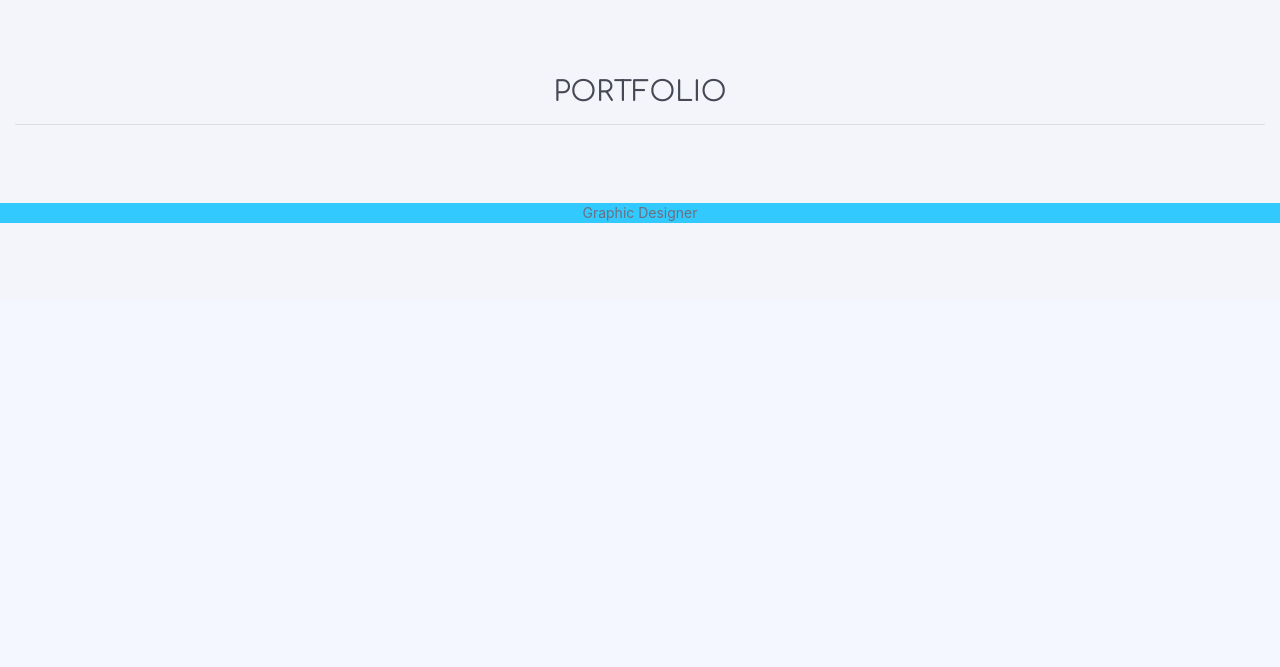
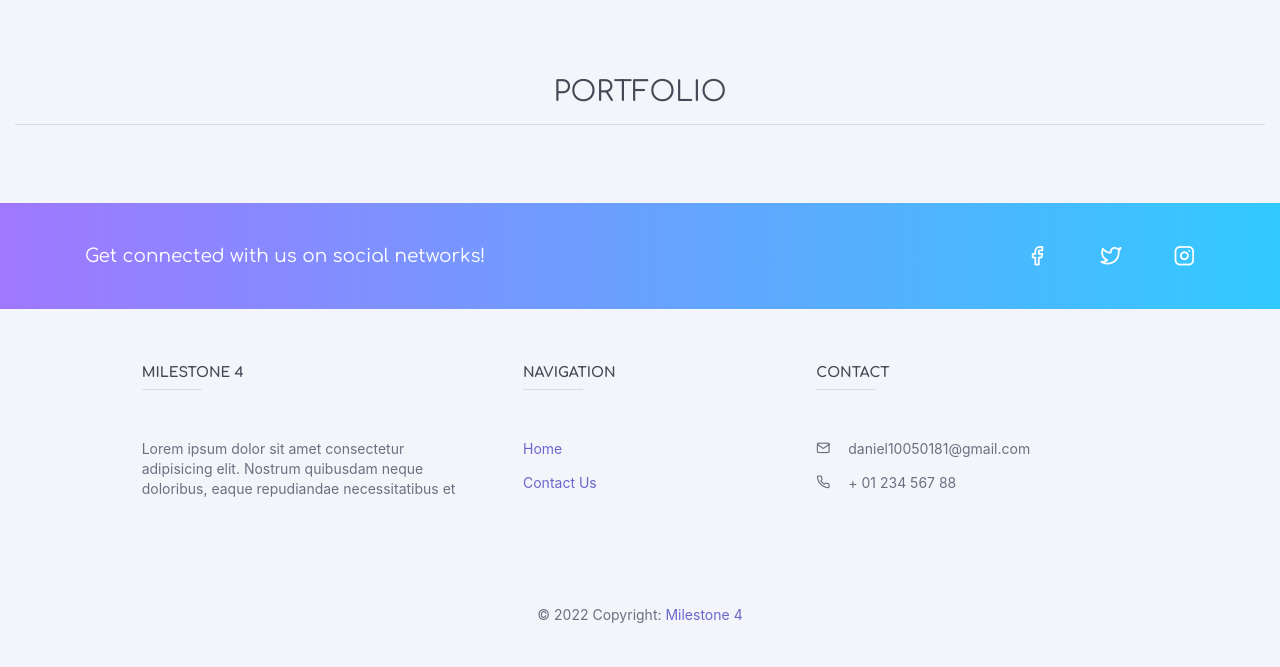
Before and after one commit to DanielCherman/milestone_4_code_institute, a Django app: page / in a window 1280 px wide. Shown: the part 500-1167 px from the top of the page. Before the commit the page ends 723 px from the top, so only its background shows below. Run offline with Django 4.2, Linux system fonts and the light colour scheme; data that the repository does not hold is empty; some libraries are stand-ins or nearby versions; some web fonts are replaced.

Commit message:
📏 layout fixes
Date:      Tue Jan 25 01:58:09 2022 +0200

```diff
--- a/templates/Landingbase.html
+++ b/templates/Landingbase.html
@@ -6,11 +6,6 @@
     <meta http-equiv="Content-Type" content="text/html; charset=UTF-8">
     <meta http-equiv="X-UA-Compatible" content="IE=edge">
     <meta name="viewport" content="width=device-width, initial-scale=1.0, user-scalable=0, minimal-ui">
-    <meta name="description"
-          content="Chameleon Admin is a modern Bootstrap 4 webapp &amp; admin dashboard html template with a large number of components, elegant design, clean and organized code.">
-    <meta name="keywords"
-          content="admin template, Chameleon admin template, dashboard template, gradient admin template, responsive admin template, webapp, eCommerce dashboard, analytic dashboard">
-    <meta name="author" content="ThemeSelect">
     <title>G-D</title>
     {% include 'css.html' %}
 </head>
@@ -28,7 +23,7 @@
         <ul class="nav navbar-nav flex-row d-flex justify-content-center">
             <li class="nav-item mobile-menu d-md-none mr-auto"><a class="nav-link nav-menu-main menu-toggle hidden-xs"
                                                                   href="#"><i class="ft-menu font-large-1"></i></a></li>
-            <li class="nav-item"><a class="navbar-brand" href="index.html">
+            <li class="nav-item"><a class="navbar-brand" href="{% url 'core:Home' %}">
                 <h5 class="brand-text">Graphic Designer</h5>
             </a></li>
             <li class="nav-item d-md-none"><a class="nav-link open-navbar-container" data-toggle="collapse"
--- a/templates/account/login.html
+++ b/templates/account/login.html
@@ -34,9 +34,6 @@
                     <div class="col-lg-4 col-md-6 col-10 box-shadow-2 p-0">
                         <div class="card border-grey border-lighten-3 px-1 py-1 m-0">
                             <div class="card-header border-0">
-                                <div class="text-center mb-1">
-                                    <img src="app-assets/images/logo/logo.png" alt="Logo">
-                                </div>
                                 <div class="font-large-1  text-center">
                                     Member Login
                                 </div>
--- a/templates/account/password_reset_from_key.html
+++ b/templates/account/password_reset_from_key.html
@@ -34,9 +34,6 @@
                     <div class="col-lg-4 col-md-6 col-10 box-shadow-2 p-0">
                         <div class="card border-grey border-lighten-3 px-1 py-1 m-0">
                             <div class="card-header border-0">
-                                <div class="text-center mb-1">
-                                    <img src="app-assets/images/logo/logo.png" alt="Logo">
-                                </div>
                                 <div class="font-large-1  text-center">
                                     Member Login
                                 </div>
--- a/templates/account/password_reset_from_key_done.html
+++ b/templates/account/password_reset_from_key_done.html
@@ -34,9 +34,6 @@
                     <div class="col-lg-4 col-md-6 col-10 box-shadow-2 p-0">
                         <div class="card border-grey border-lighten-3 px-1 py-1 m-0">
                             <div class="card-header border-0">
-                                <div class="text-center mb-1">
-                                    <img src="app-assets/images/logo/logo.png" alt="Logo">
-                                </div>
                                 <div class="font-large-1  text-center">
                                     Password Reset
                                 </div>
--- a/templates/account/signup.html
+++ b/templates/account/signup.html
@@ -34,9 +34,6 @@
                     <div class="col-lg-4 col-md-6 col-10 box-shadow-2 p-0">
                         <div class="card border-grey border-lighten-3 px-1 py-1 m-0">
                             <div class="card-header border-0">
-                                <div class="text-center mb-1">
-                                    <img src="app-assets/images/logo/logo.png" alt="Logo">
-                                </div>
                                 <div class="font-large-1  text-center">
                                     Sign up
                                 </div>
--- a/templates/core/index.html
+++ b/templates/core/index.html
@@ -73,10 +73,6 @@
 
 
     <!-- ***** Footer Area Start ***** -->
-    <footer class="text-center p-50 clearfix bg-grey" style="background-color: #32cafe">
-        <!-- Foooter Text-->
-        <div class="copyright-text">
-            <p>Graphic Designer</p>
-        </div>
-    </footer>
+    {% include 'footer.html' %}
+
 {% endblock %}
--- /dev/null
+++ b/templates/footer.html
@@ -0,0 +1,99 @@
+<footer class="mt-5 page-footer font-small unique-color-dark">
+  <!-- Footer Links -->
+  <div class="bg-gradient-x-purple-blue text-white">
+    <div class="container">
+      <!-- Grid row-->
+      <div class="row py-3 d-flex align-items-center">
+        <!-- Grid column -->
+        <div class="col-md-7 col-lg-7 text-center text-md-left mb-4 mb-md-0">
+          <h6 class="mb-0 h4 text-white">
+            Get connected with us on social networks!
+          </h6>
+        </div>
+        <!-- Grid column -->
+
+        <!-- Grid column -->
+        <div class="col-md-5 col-lg-5 text-center text-md-right">
+          <!-- Facebook -->
+          <a class="fb-ic">
+            <i class="ft-facebook text-white h3 mr-3"> </i>
+          </a>
+          <!-- Twitter -->
+          <a class="tw-ic">
+            <i class="ft-twitter text-white h3 mr-3"> </i>
+          </a>
+          <!--Instagram-->
+          <a class="ins-ic">
+            <i class="ft-instagram text-white h3"> </i>
+          </a>
+        </div>
+        <!-- Grid column -->
+      </div>
+      <!-- Grid row-->
+    </div>
+  </div>
+
+  <div class="container text-center text-md-left mt-5">
+    <!-- Grid row -->
+    <div class="row mt-3 px-3">
+      <!-- Grid column -->
+      <div class="col-md-4 col-lg-4 col-xl-4 mx-auto mb-4">
+        <!-- Content -->
+        <h6 class="text-uppercase font-weight-bold">Milestone 4</h6>
+        <hr
+          class="deep-purple accent-2 mb-4 mt-0 d-inline-block mx-auto"
+          style="width: 60px"
+        />
+        <p>
+          Lorem ipsum dolor sit amet consectetur adipisicing elit. Nostrum
+          quibusdam neque doloribus, eaque repudiandae necessitatibus et
+        </p>
+      </div>
+      <!-- Grid column -->
+
+      <!-- Grid column -->
+      <div class="col-md-3 col-lg-3 col-xl-3 mx-auto mb-4">
+        <!-- Links -->
+        <h6 class="text-uppercase font-weight-bold">Navigation</h6>
+        <hr
+          class="deep-purple accent-2 mb-4 mt-0 d-inline-block mx-auto"
+          style="width: 60px"
+        />
+        <p>
+          <a href="{% url 'core:Home' %}"><span>Home</span></a>
+        </p>
+        <p>
+          <a href="{% url 'core:Contact' %}"><span>Contact Us</span></a>
+        </p>
+        {% if request.user.is_authenticated %}
+        <p>
+          <a href="{% url 'core:Order' %}"><span>Dashboard</span></a>
+        </p>
+        {% endif %}
+      </div>
+      <!-- Grid column -->
+
+      <!-- Grid column -->
+      <div class="col-md-4 col-lg-4 col-xl-4 mx-auto mb-md-0 mb-4">
+        <!-- Links -->
+        <h6 class="text-uppercase font-weight-bold">Contact</h6>
+        <hr
+          class="deep-purple accent-2 mb-4 mt-0 d-inline-block mx-auto"
+          style="width: 60px"
+        />
+        <p><i class="ft-mail mr-1"></i> daniel10050181@gmail.com</p>
+        <p><i class="ft-phone mr-1"></i> + 01 234 567 88</p>
+      </div>
+      <!-- Grid column -->
+    </div>
+    <!-- Grid row -->
+  </div>
+  <!-- Footer Links -->
+
+  <!-- Copyright -->
+  <div class="footer-copyright text-center py-3">
+    © 2022 Copyright:
+    <a href="#"> Milestone 4</a>
+  </div>
+  <!-- Copyright -->
+</footer>
```
Also changed, not shown: templates/admin_base.html (+1 -6 lines), templates/base.html (+1 -6 lines), templates/core/contactus.html (+1 -6 lines).
